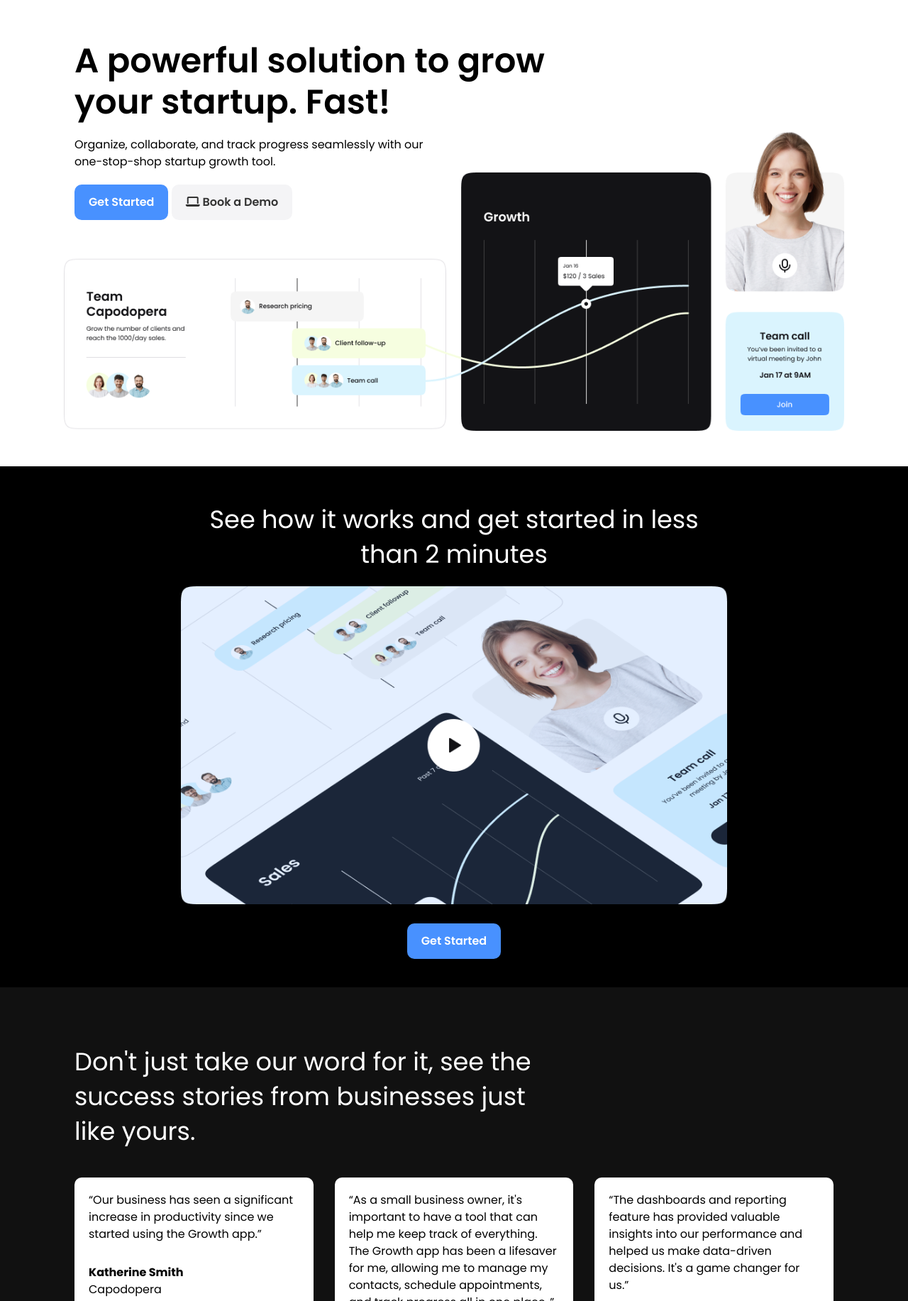
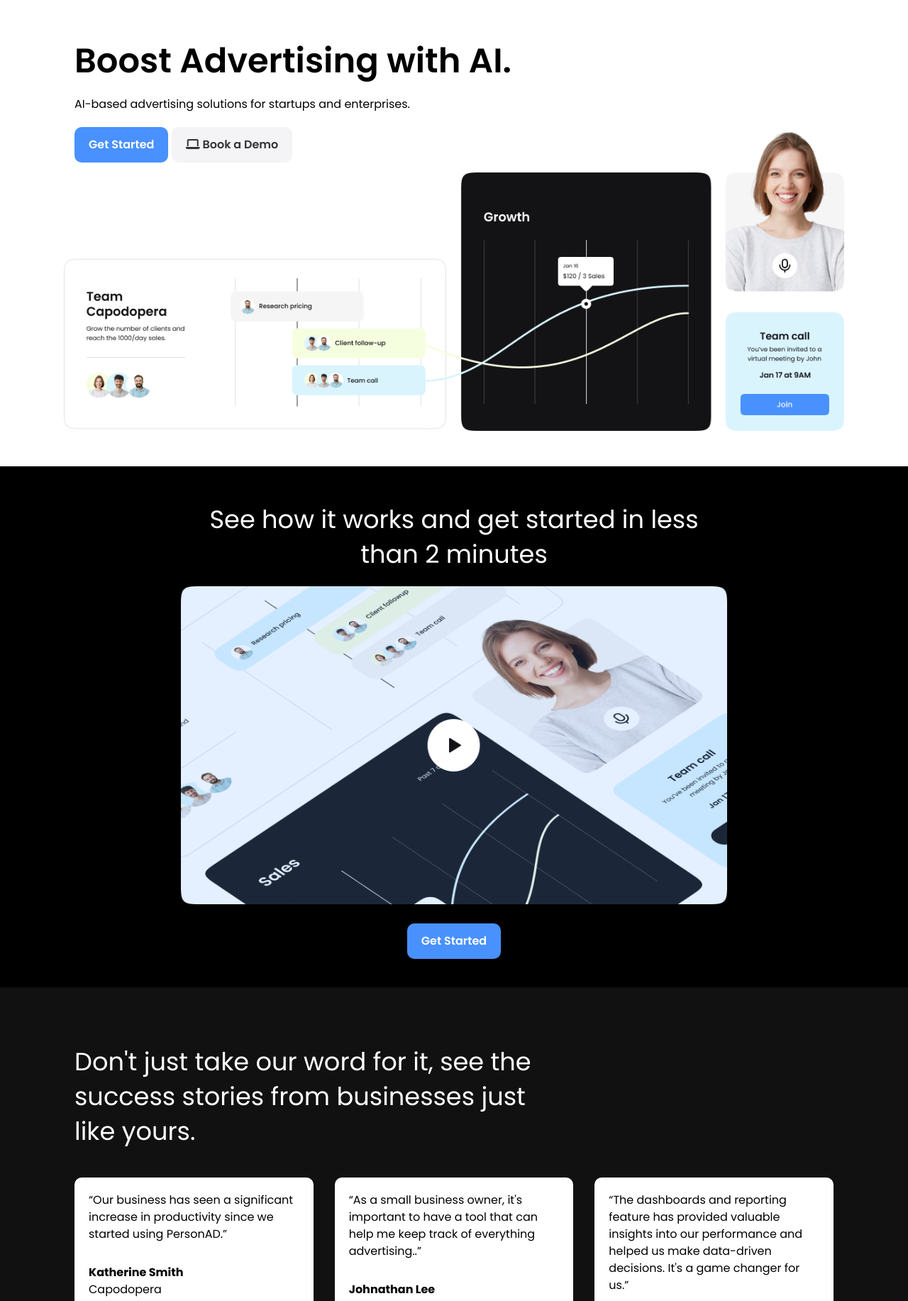
Before and after one commit to PersonAdAI/landing_page, a plain HTML site: page index.html in a window 1280 px wide. Shown: the part 67-1900 px from the top of the page at 71% size. Drawn offline with Linux system fonts and the light colour scheme.

Commit message:
Update index.html

```diff
--- a/index.html
+++ b/index.html
@@ -3,7 +3,7 @@
   <head>
     <meta charset="UTF-8" />
     <meta name="viewport" content="width=device-width, initial-scale=1.0" />
-    <title>Growth App</title>
+    <title>PersonAd</title>
     <link rel="preconnect" href="https://fonts.googleapis.com" />
     <link rel="preconnect" href="https://fonts.gstatic.com" crossorigin />
     <link
@@ -74,11 +74,10 @@
       <div class="container">
         <div class="hero-content">
           <h1 class="hero-heading text-xxl">
-            A powerful solution to grow your startup. Fast!
+            Boost Advertising with AI.
           </h1>
           <p class="hero-text">
-            Organize, collaborate, and track progress seamlessly with our
-            one-stop-shop startup growth tool.
+            AI-based advertising solutions for startups and enterprises.
           </p>
           <div class="hero-buttons">
             <a href="#" class="btn btn-primary">Get Started</a>
@@ -119,7 +118,7 @@
           <div class="card">
             <p>
               “Our business has seen a significant increase in productivity
-              since we started using the Growth app.”
+              since we started using PersonAD.”
             </p>
 
             <p>Katherine Smith</p>
@@ -129,9 +128,7 @@
           <div class="card">
             <p>
               “As a small business owner, it's important to have a tool that can
-              help me keep track of everything. The Growth app has been a
-              lifesaver for me, allowing me to manage my contacts, schedule
-              appointments, and track progress all in one place..”
+              help me keep track of everything advertising..”
             </p>
 
             <p>Johnathan Lee</p>
```
